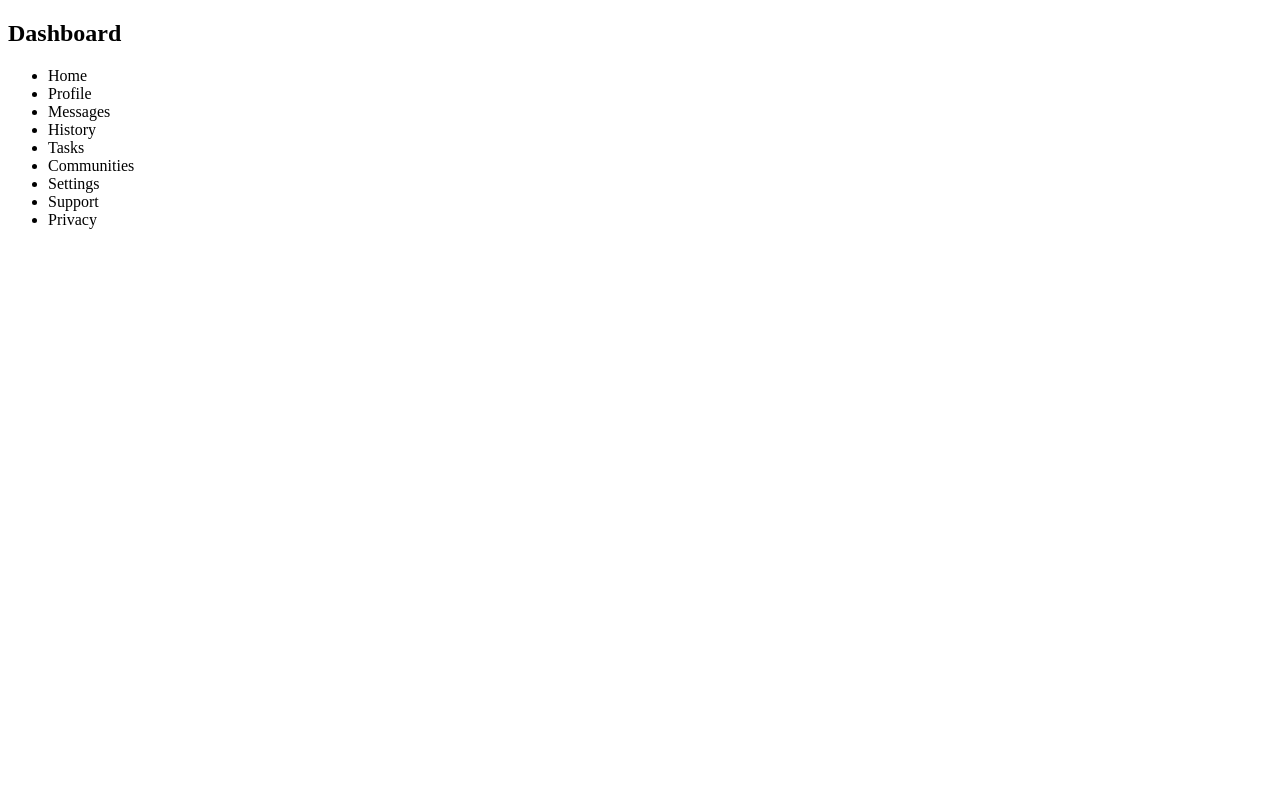
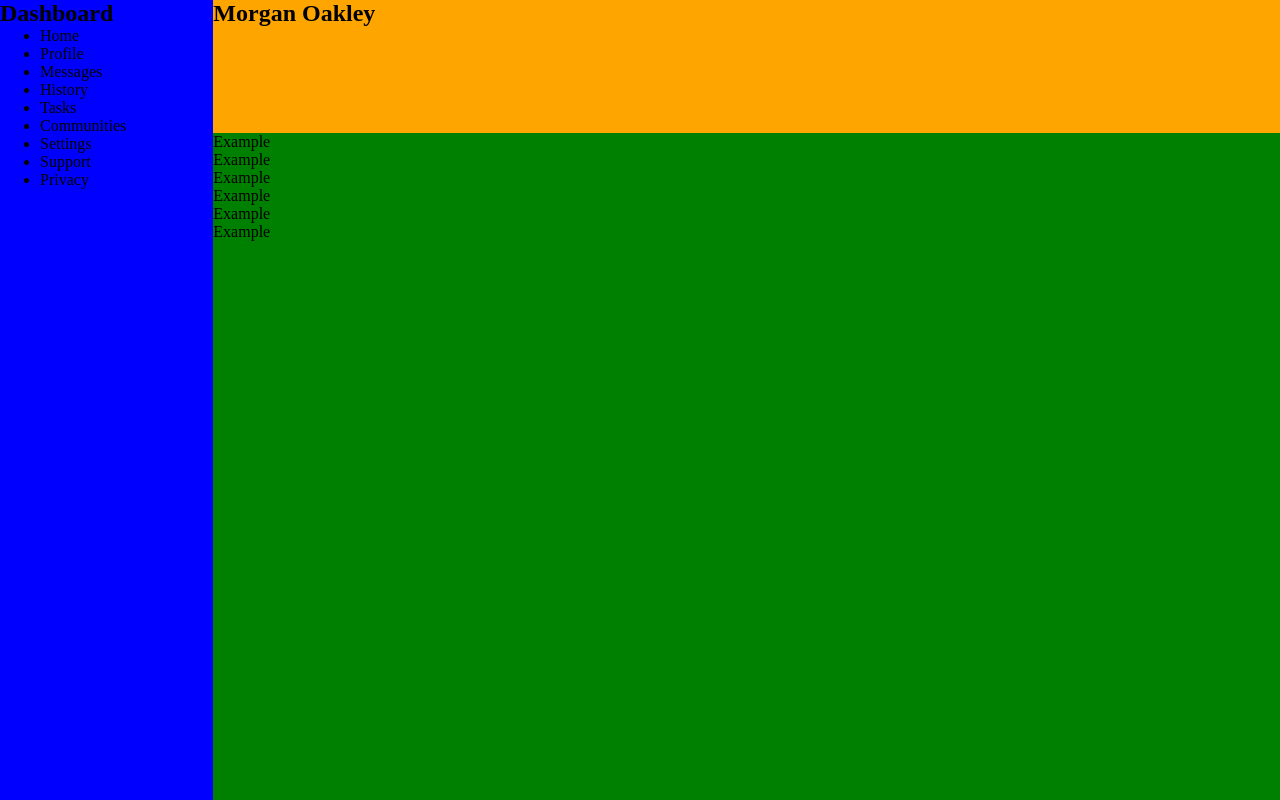
Before and after one commit to zwhahn/admin_dashboard, a plain HTML site: page index.html in a window 1280 px wide. Drawn offline with Linux system fonts and the light colour scheme.

Commit message:
Establish basic grid layout

```diff
--- a/index.html
+++ b/index.html
@@ -3,11 +3,13 @@
 <head>
     <meta charset="UTF-8">
     <meta name="viewport" content="width=device-width, initial-scale=1.0">
+    <link rel="stylesheet" href="style.css">
     <title>Admin Dashboard</title>
 </head>
 <body>
     <div class="container">
         <div class="header">
+            <h2>Morgan Oakley</h2>
         </div>
         <div class="sidebar">
             <h2>Dashboard</h2>
@@ -24,8 +26,12 @@
             </ul>
         </div>
         <div class="main-content">
-
-        </div>
+            <div class="card">Example</div>
+            <div class="card">Example</div>
+            <div class="card">Example</div>
+            <div class="card">Example</div>
+            <div class="card">Example</div>
+            <div class="card">Example</div>
     </div>
 </body>
 </html>
--- a/style.css
+++ b/style.css
@@ -0,0 +1,29 @@
+* {
+    margin: 0;
+    box-sizing: border-box;
+}
+
+.container  {
+    width: 100vw;
+    height: min(100vh);
+    display: grid;
+    grid-template-columns: 1fr 5fr;
+    grid-template-rows: 1fr 5fr;
+}
+
+.header {
+    background-color: orange;
+    grid-column: 2/3;
+    grid-row: 1/2;
+}
+
+.sidebar {
+    background-color: blue;
+    grid-column: 1/2;
+    grid-row: 1/3;
+
+}
+
+.main-content {
+    background-color: green;
+}
```
